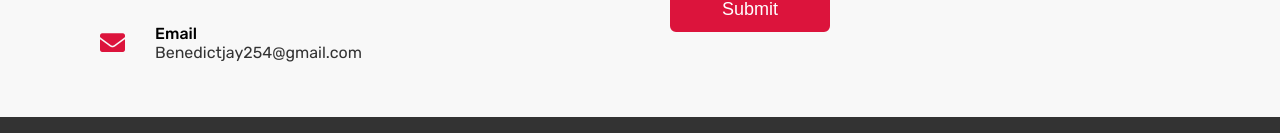
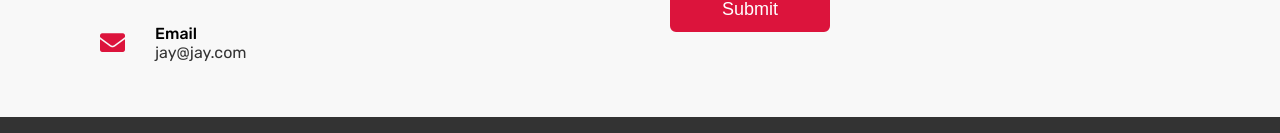
Before and after one commit to jay-alln/portfolio5Site0.github.io, a plain HTML site: page index.html in a window 1280 px wide. Shown: the part 2501-2634 px from the top of the page. Drawn offline with nearby package versions, Linux system fonts and the light colour scheme.

Commit message:
Update index.html

```diff
--- a/index.html
+++ b/index.html
@@ -166,7 +166,7 @@
 									<i class="fas fa-envelope"></i>
 									<div class="info">
 										<div class="head">Email</div>
-										<div class="sub-title">Benedictjay254@gmail.com</div>
+										<div class="sub-title">jay@jay.com</div>
 									</div>
 								</div>
 							</div>
```
